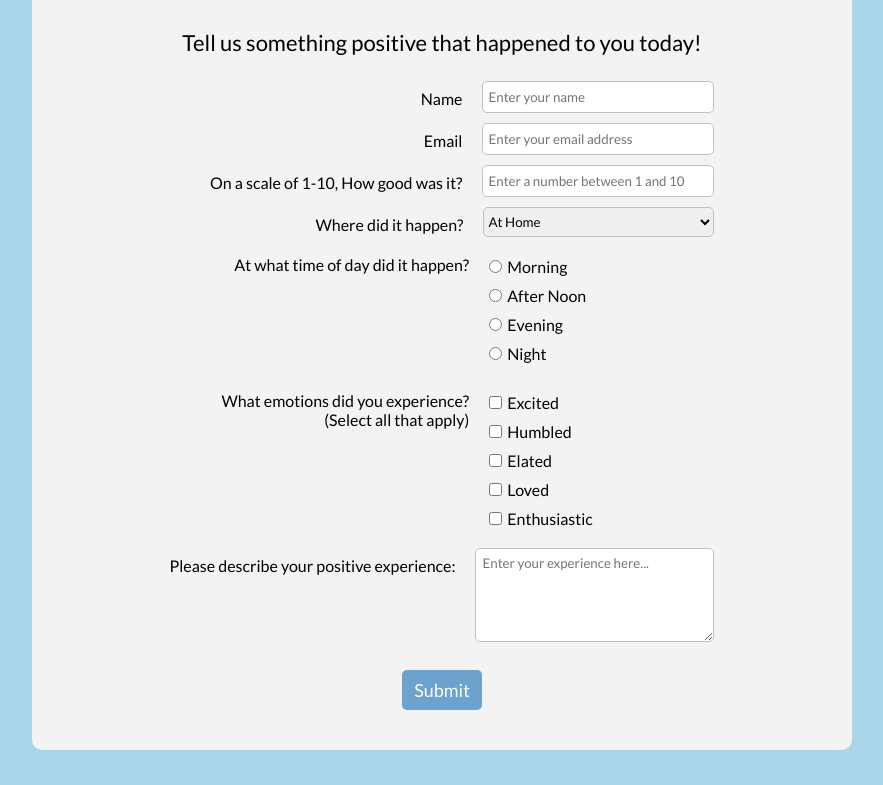
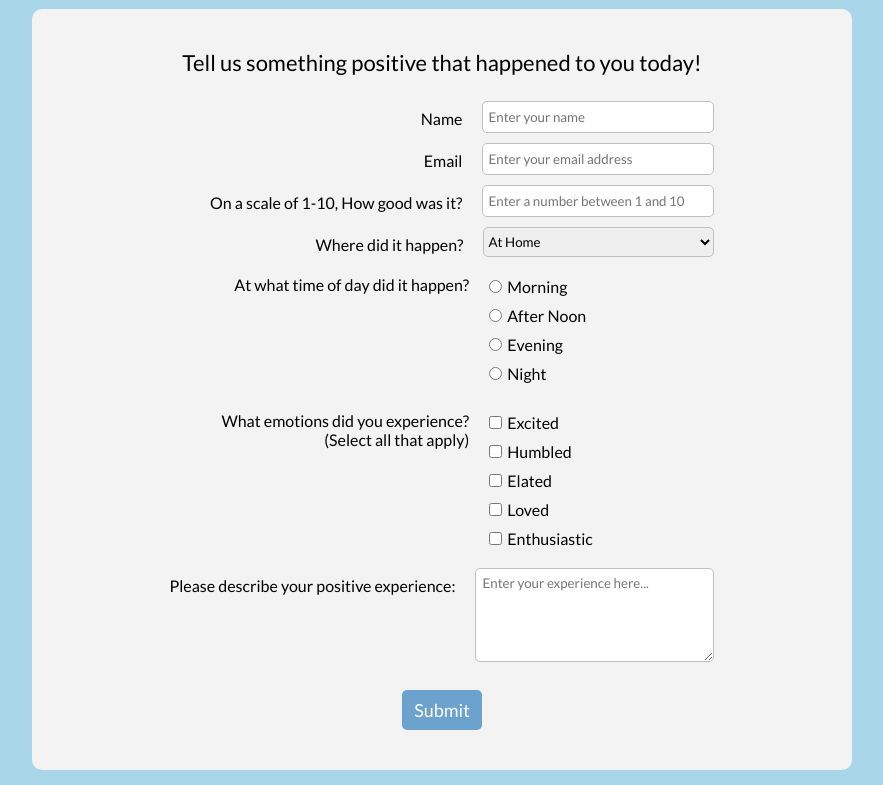
Before and after one commit to Ayushchauhan009/Good-Vibes-Form, a plain HTML site: page index.html in a window 1280 px wide. Shown: the part 249-1034 px from the top of the page, without its empty margins (198-1081 px from the left). Drawn offline with Linux system fonts and the light colour scheme.

Commit message:
A real Final Commit

```diff
--- a/style.css
+++ b/style.css
@@ -10,7 +10,7 @@
     align-items: center;
     flex-direction: column;
     background-color: #A9D7E9;
-    height: 140vh;
+    height: 145vh;
 }
 
 #title{
```
